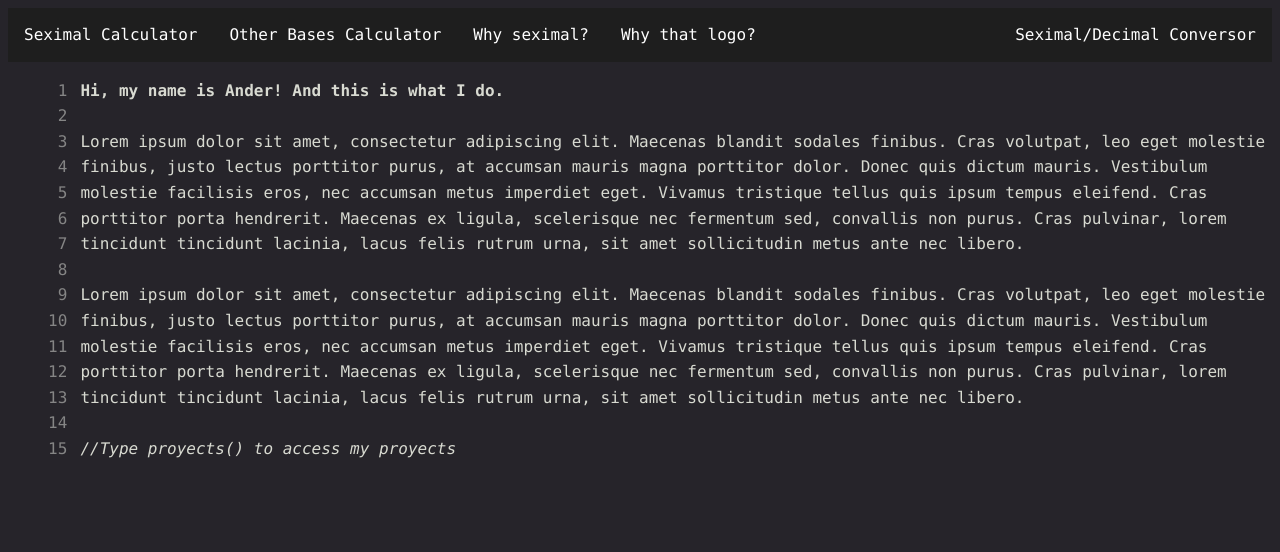
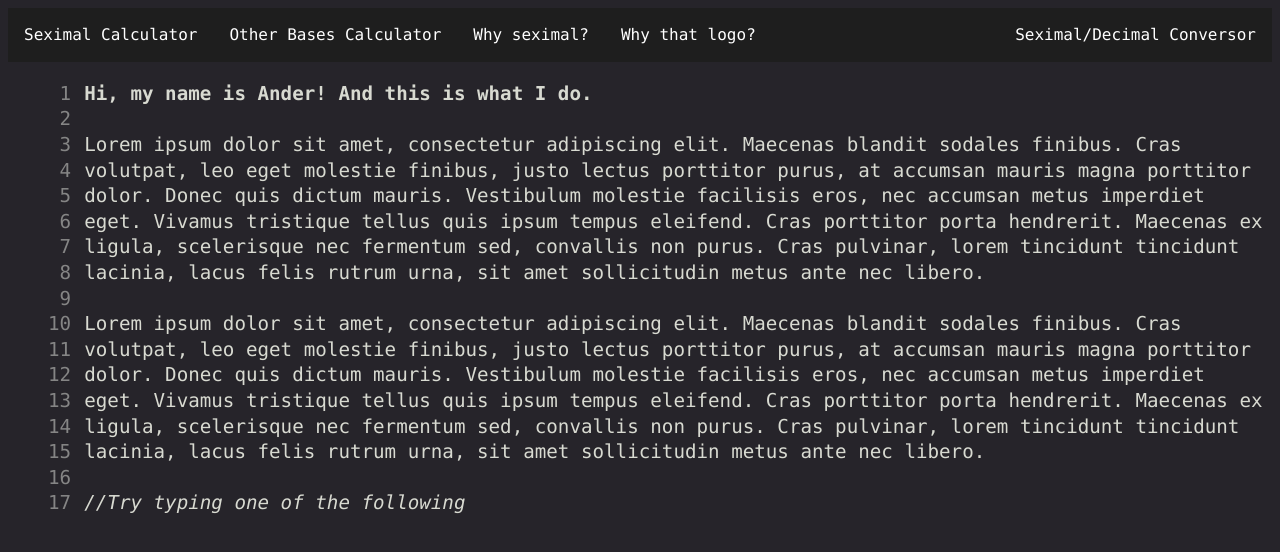
Before and after one commit to DanderTaes/Portfolio, a plain HTML site: page index.html in a window 1280 px wide. Drawn offline with nearby package versions, Linux system fonts and the light colour scheme.

Commit message:
quick changes

```diff
--- a/css/style.css
+++ b/css/style.css
@@ -62,13 +62,13 @@ body {
 
 .numBar ul {
     list-style: none;
-    font-size: 2vh;
-  }
+    font-size: 2.4vh;
+}
 
 
 
 .content h3, p {
-    font-size: 2vh;
+    font-size: 2.4vh;
 }
 
 
--- a/index.html
+++ b/index.html
@@ -39,7 +39,7 @@
                 <br/><br/>
                 Lorem ipsum dolor sit amet, consectetur adipiscing elit. Maecenas blandit sodales finibus. Cras volutpat, leo eget molestie finibus, justo lectus porttitor purus, at accumsan mauris magna porttitor dolor. Donec quis dictum mauris. Vestibulum molestie facilisis eros, nec accumsan metus imperdiet eget. Vivamus tristique tellus quis ipsum tempus eleifend. Cras porttitor porta hendrerit. Maecenas ex ligula, scelerisque nec fermentum sed, convallis non purus. Cras pulvinar, lorem tincidunt tincidunt lacinia, lacus felis rutrum urna, sit amet sollicitudin metus ante nec libero.
                 <br/><br/>
-                    <em class="comments">//Type proyects() to access my proyects</em>
+                    <em class="comments">//Try typing one of the following</em>
                 </p>
 
 
```
Also changed, not shown: js/script.js (+1 -36 lines).
